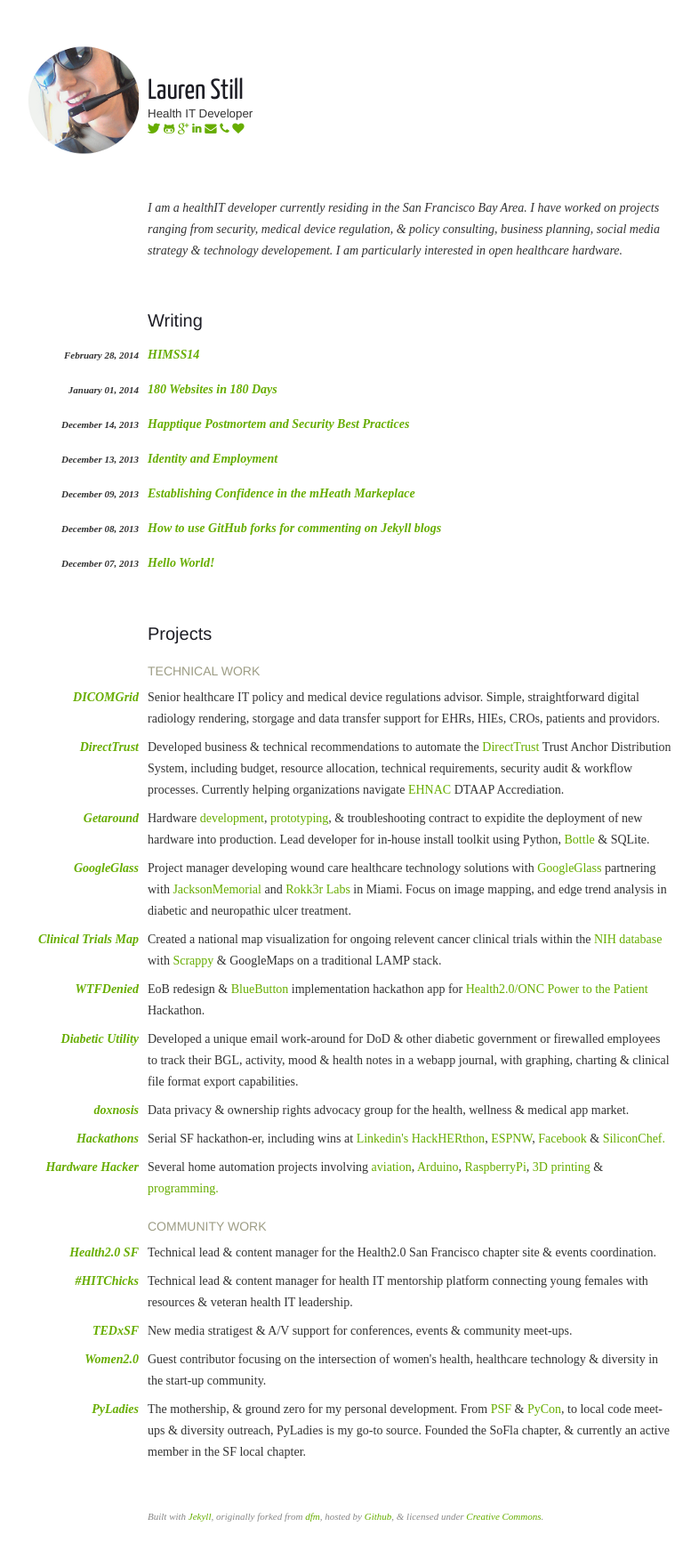
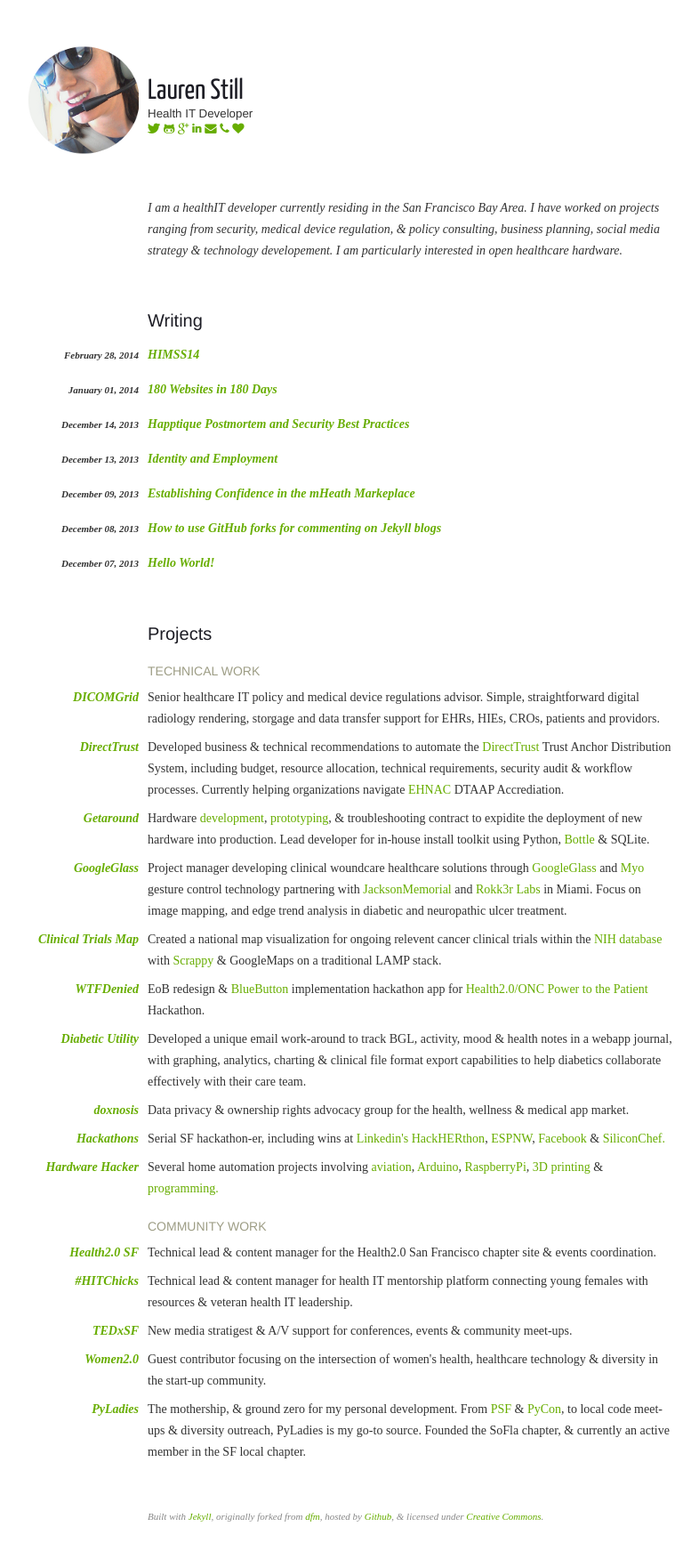
Before and after one commit to laurenstill/laurenstill.github.io, a Jekyll site: the page built from index.html, in a window 1280 px wide. Shown: the whole page at 89% size, without its empty margins (279-1065 px from the left). Built offline with Jekyll 4.4.1, drawn with Linux system fonts in a browser that asks for light colours.

Commit message:
Update index.html

```diff
--- a/_layouts/index.html
+++ b/_layouts/index.html
@@ -66,7 +66,7 @@
                     <a href="http://www.google.com/glass/start/what-it-does/">GoogleGlass</a>
                     </span>
                      <span class="project-desc">
-                 Project manager developing wound care healthcare technology solutions with <a href="http://www.google.com/glass/start/what-it-does/">GoogleGlass</a> partnering with <a href="http://www.jacksonhealth.org/jackson-memorial.asp">JacksonMemorial</a> and <a href="http://www.rokk3rlabs.co/">Rokk3r Labs</a> in Miami. Focus on image mapping, and edge trend analysis in diabetic and neuropathic ulcer treatment.
+                 Project manager developing clinical woundcare healthcare solutions through <a href="http://www.google.com/glass/start/what-it-does/">GoogleGlass</a> and <a href="https://www.thalmic.com/en/myo/">Myo</a> gesture control technology partnering with <a href="http://www.jacksonhealth.org/jackson-memorial.asp">JacksonMemorial</a> and <a href="http://www.rokk3rlabs.co/">Rokk3r Labs</a> in Miami. Focus on image mapping, and edge trend analysis in diabetic and neuropathic ulcer treatment.
                     </span>
             </li>
             <li class="project">
@@ -90,7 +90,7 @@
                     <a href="/media/diabetes-presentation.pdf">Diabetic Utility</a>
                 </span>
                 <span class="project-desc">
-                    Developed a unique email work-around for DoD &amp; other diabetic government or firewalled employees to track their BGL, activity, mood &amp; health notes in a webapp journal, with graphing, charting &amp; clinical file format export capabilities.
+                    Developed a unique email work-around to track BGL, activity, mood &amp; health notes in a webapp journal, with graphing, analytics, charting &amp; clinical file format export capabilities to help diabetics collaborate effectively with their care team.
                 </span>
             </li>
              <li class="project">
```
